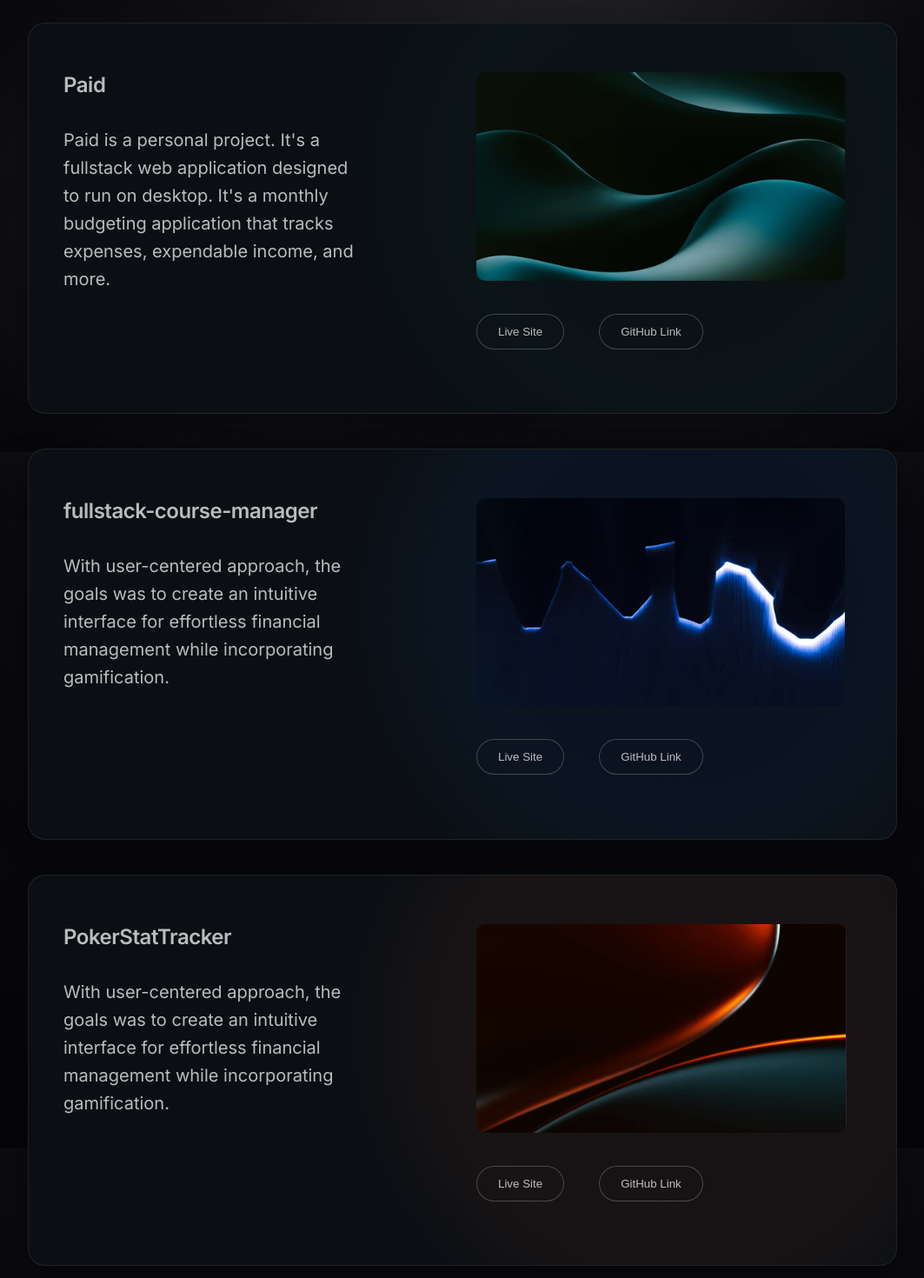
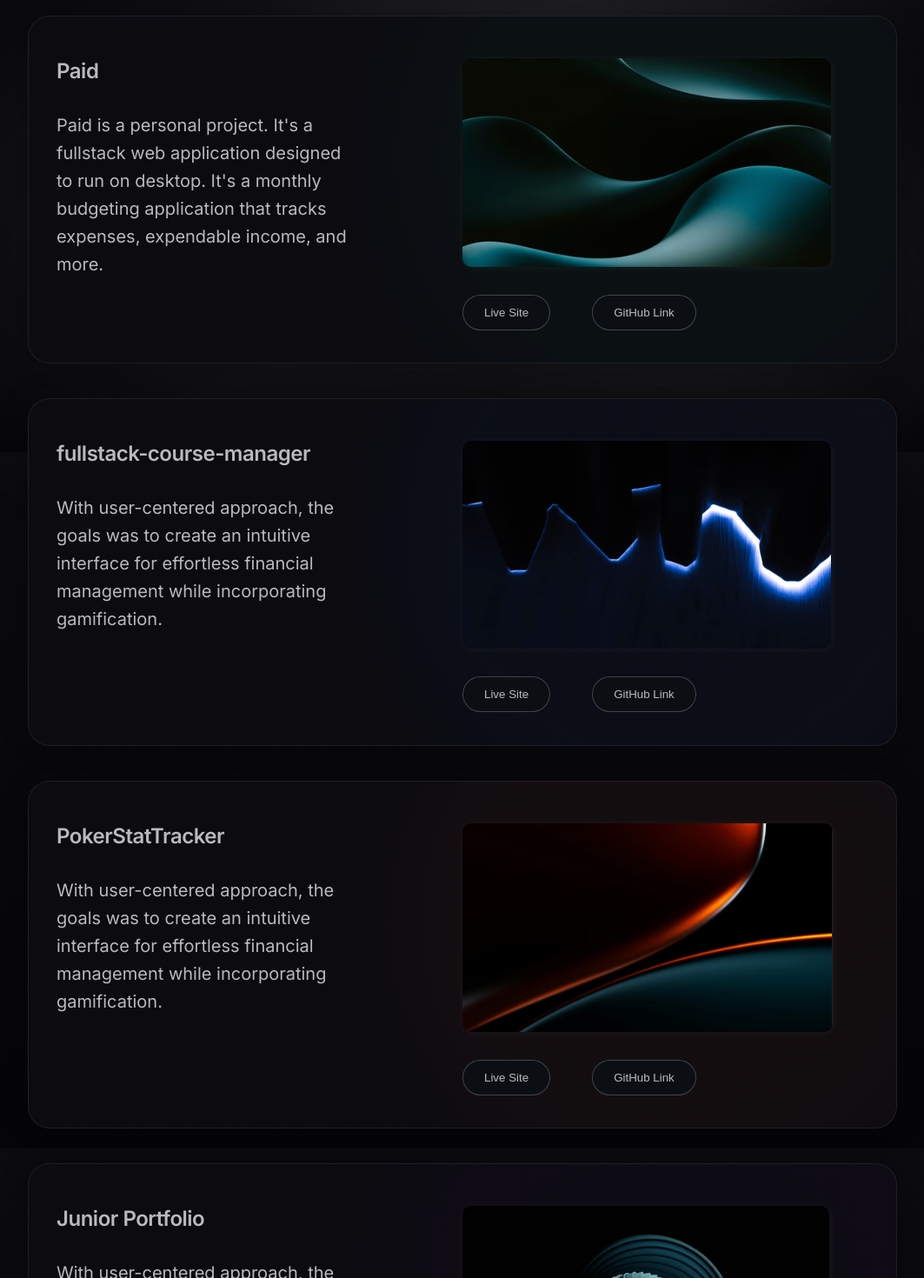
Before and after one commit to sgaona21/dev-portfolio-2025, a React (Vite) app in the folder client/: page / in a window 1280 px wide. Shown: the part 280-1750 px from the top of the page at 87% size, without its empty margins (108-1171 px from the left). Built offline with nearby package versions, Linux system fonts and the light colour scheme.

Commit message:
fixed stack scroll bug, applied new gradients, works on mobile, tab, and desktop

```diff
--- a/client/src/components/Nav.jsx
+++ b/client/src/components/Nav.jsx
@@ -7,6 +7,7 @@ const Nav = (props) => {
     return (
       <div className="nav">
         <div className="headline">Steven Gaona | Software Developer</div>
+        <div className="headline-mobile">Steven Gaona | Developer</div>
         <div className='nav-links-ham'>
           <div className="nav-links">
           {/* <NavLink to='#projects' >Projects</NavLink> */}
--- a/client/src/components/Projects.jsx
+++ b/client/src/components/Projects.jsx
@@ -7,35 +7,11 @@ import placeholder4 from '../assets/placeholder-4.png'
 
 const Projects = ({ children }) => {
 
-  const containerRef = useRef(null);
-  const lastCardRef = useRef(null);
+    return (
+      <div>
+        <h1 id="projects">My Projects</h1>
 
-  useEffect(() => {
-    const el = containerRef.current;
-    const last = lastCardRef.current;
-    const stickTopPx = parseFloat(
-      getComputedStyle(el).getPropertyValue("--stick-top")
-    );
-
-    const onScroll = () => {
-      const top = last.getBoundingClientRect().top;
-      // when last card’s top reaches the sticky line, lock stack
-      el.classList.toggle("stack-locked", top <= stickTopPx + 1);
-    };
-
-    onScroll();
-    window.addEventListener("scroll", onScroll, { passive: true });
-    return () => window.removeEventListener("scroll", onScroll);
-  }, []);
-
-
-
-
-    return (
-        <div>
-            <h1 id="projects">My Projects</h1>
-
-            <div className="projects-container" ref={containerRef} >
+        {/* <div className="projects-container" ref={containerRef} >
                 <div className="thumbnail">
                     <h2>Paid</h2>
                     <p>Paid is a personal project. It's a fullstack web application designed to run on desktop. It's a monthly budgeting application that tracks expenses, expendable income, and more.</p>
@@ -82,9 +58,107 @@ const Projects = ({ children }) => {
                         <img src={placeholder4} alt="thumbnail of project"/>
                     </div>
                 </div>
-            </div>
+            </div> */}
+
+
+
+
+
+
+
+
+
+
+
+        <div className="projects-container">
+          <ul id="cards">
+            <li className="card" id="card1">
+                <div className="card-content">
+                    <h2>Paid</h2>
+                    <p>
+                        Paid is a personal project. It's a fullstack web application
+                        designed to run on desktop. It's a monthly budgeting application
+                        that tracks expenses, expendable income, and more.
+                    </p>
+                    <div className="button-wrapper">
+                        <button>Live Site</button>
+                        <button>GitHub Link</button>
+                    </div>
+                    <div className="thumbnail-container">
+                        <img src={placeholder} alt="thumbnail of project" />
+                    </div>
+                </div>
+            </li>
+
+            <li className="card" id="card2">
+                <div className="card-content">
+                    <h2>fullstack-course-manager</h2>
+                    <p>
+                        With user-centered approach, the goals was to create an
+                        intuitive interface for effortless financial management while
+                        incorporating gamification.
+                    </p>
+                    <div className="button-wrapper">
+                        <button>Live Site</button>
+                        <button>GitHub Link</button>
+                    </div>
+                    <div className="thumbnail-container">
+                        <img src={placeholder2} alt="thumbnail of project" />
+                    </div>
+                </div>
+            </li>
+
+            <li className="card" id="card3">
+                <div className="card-content">
+                    <h2>PokerStatTracker</h2>
+                    <p>
+                        With user-centered approach, the goals was to create an
+                        intuitive interface for effortless financial management while
+                        incorporating gamification.
+                    </p>
+                    <div className="button-wrapper">
+                        <button>Live Site</button>
+                        <button>GitHub Link</button>
+                    </div>
+                    <div className="thumbnail-container">
+                        <img src={placeholder3} alt="thumbnail of project" />
+                    </div>
+                </div>
+            </li>
+
+
+            <li className="card" id="card4">
+                <div className="card-content">
+                    <h2>Junior Portfolio</h2>
+                    <p>
+                        With user-centered approach, the goals was to create an
+                        intuitive interface for effortless financial management while
+                        incorporating gamification.
+                    </p>
+                    <div className="button-wrapper">
+                        <button>Live Site</button>
+                        <button>GitHub Link</button>
+                    </div>
+                    <div className="thumbnail-container">
+                        <img src={placeholder4} alt="thumbnail of project" />
+                    </div>
+                </div>
+            </li>
+
+          </ul>
         </div>
-    )
+
+
+
+
+
+
+
+
+
+
+      </div>
+    );
 }
 
 export default Projects;
--- a/client/src/styles/styles.css
+++ b/client/src/styles/styles.css
@@ -73,6 +73,10 @@ body::before {
     animation-duration: 6s;
 }
 
+footer {
+    height: 500px;
+}
+
 
 
 
@@ -91,9 +95,15 @@ body::before {
 }
 
 .headline {
-    visibility: hidden;
+    display: none;
     align-self: center;
 }
+
+.headline-mobile {
+    display: flex;
+    align-items: center;
+}
+
 
 .nav-links {
     display: none
@@ -184,6 +194,11 @@ body::before {
 }
 
 
+
+
+
+
+
 /* PROJECTS */
 
 h1 {
@@ -193,57 +208,66 @@ h1 {
     letter-spacing: 2px;
 }
 
-.projects-container {
+/* .projects-container {
     display: flex;
     flex-direction: column;
     align-items: center;
-}
+} */
 
-.thumbnail-container {
+/* .thumbnail-container {
     padding: .5rem;
-}
+} */
 
-.thumbnail img {
+/* .thumbnail img {
     width: 100%;
     border-radius: 10px;
-}
+} */
 
-.thumbnail {
+/* .card-content img {
+    width: 100%;
+    border-radius: 10px;
+} */
+
+/* .thumbnail {
     border: 1px solid rgba(245, 245, 245, 0.081);
     width: 90%;
     border-radius: 20px;
     padding: 1rem;
-}
+} */
 
-.thumbnail h2,
+/* .card-content {
+    border: 1px solid rgba(245, 245, 245, 0.081);
+    width: 90%;
+    border-radius: 20px;
+    padding: 1rem;
+} */
+
+/* .thumbnail h2,
 .thumbnail p,
 .thumbnail button {
     margin: .5rem;
 
-}
+} */
 
-.button-wrapper {
-    display: flex;
-    justify-content: start;
-}
+/* .card-content h2,
+.card-content p,
+.card-content button {
+    margin: .5rem;
 
-.button-wrapper button {
-    padding: .75rem 1rem .75rem 1rem;
-    border-radius: 25px;
-    border: none;
-    background: #0b0f14;
-    border: 1px solid rgba(245, 245, 245, 0.232);
-}
-
-.button-wrapper button:hover {
-    cursor: pointer;
-    color: black;
-    background-color: rgba(245, 245, 245, 0.834)
-}
+} */
 
 
-/* PROJECT CARD STACK */
-.projects-container {
+
+
+
+
+
+
+
+
+/****************** PROJECT CARD STACK ********************/
+
+/* .projects-container {
     --stick-top: clamp(56px, 15vh, 120px);
     --peek: 1rem;
     display: grid;
@@ -256,7 +280,6 @@ h1 {
     justify-items: center;
 }
 
-/* base card */
 .projects-container .thumbnail {
     position: sticky;
     top: var(--stick-top);
@@ -291,7 +314,224 @@ h1 {
 .projects-container .thumbnail:nth-child(4) {
     z-index: 4;
     --i: 3;
+} */
+
+:root {
+	--cards: 4;
+	--cardHeight: 60vh;
+    --cardHeightTablet: 25vh;
+	--cardTopPadding: 2rem;
+	--cardMargin: 5vw;
 }
+
+.projects-container {
+	width: 100%;
+	margin: 0 auto;
+}
+
+#cards {
+	display: grid;
+	grid-template-columns: 1fr;
+	grid-template-rows: repeat(var(--cards), var(--cardHeight));
+	gap: 1px;
+	padding-bottom: calc(var(--cards) * var(--cardTopPadding));
+	margin-bottom: var(--cardMargin);
+}
+
+#card1 {
+	--index: 1;
+}
+#card2 {
+	--index: 2;
+}
+#card3 {
+	--index: 3;
+}
+#card4 {
+	--index: 4;
+}
+
+.card {
+	position: sticky;
+	top: 0;
+	padding-top: calc(var(--index) * var(--cardTopPadding));
+}
+
+.card-content {
+	padding: 2rem;
+    border: 1px solid rgba(245, 245, 245, 0.081);
+	border-radius: 25px;
+	box-shadow: 0 0 30px 0 rgba(0,0,0,0.3);
+    width: 90%;
+    height: var(--cardHeight);
+    margin: auto;
+    background-color:#0b0b10
+}
+
+.card-content h2, .card-content p, .button-wrapper {
+    margin-bottom: 2rem;
+}
+
+.button-wrapper {
+    display: flex;
+    justify-content: start;
+}
+
+.button-wrapper > :first-child {
+    margin-right: 1rem;
+}
+
+.button-wrapper button {
+    padding: .75rem 1rem .75rem 1rem;
+    border-radius: 25px;
+    border: none;
+    background: #0b0f14;
+    border: 1px solid rgba(245, 245, 245, 0.232);
+}
+
+.button-wrapper button:hover {
+    cursor: pointer;
+    color: black;
+    background-color: rgba(245, 245, 245, 0.834)
+}
+
+.thumbnail-container {
+    display: flex;
+    justify-content: center;
+}
+
+.thumbnail-container img {
+    max-width: 100%;
+    border-radius: 10px;
+    box-shadow: 1px 1px 10px rgba(245, 245, 245, 0.058);
+}
+
+
+/* CARD GRADIENT */
+#card1 .card-content {
+    position: relative;
+    overflow: hidden;
+}
+
+#card1 .card-content::before {
+    content: "";
+    position: absolute;
+    inset: -1px;
+    border-radius: inherit;
+    pointer-events: none;
+
+    background: radial-gradient(
+        350px 350px at 75% 40%,
+        rgba(0, 255, 153, 0.02) 50%,
+        rgba(0, 255, 153, 0.02) 75%,
+        transparent 110%
+    );
+
+    mix-blend-mode: screen;
+    z-index: 0;
+}
+
+#card1 .card-content > * {
+    position: relative;
+    z-index: 1;
+}
+
+
+
+
+#card2 .card-content {
+    position: relative;
+    overflow: hidden;
+}
+
+#card2 .card-content::before {
+    content: "";
+    position: absolute;
+    inset: -1px;
+    border-radius: inherit;
+    pointer-events: none;
+
+    background: radial-gradient(
+        350px 350px at 75% 40%,
+        rgba(0, 55, 255, 0.03) 50%,
+        rgba(6, 113, 244, 0.03) 75%,
+        transparent 110%
+    );
+
+    mix-blend-mode: screen;
+    z-index: 0;
+}
+
+#card2 .card-content > * {
+    position: relative;
+    z-index: 1;
+}
+
+
+
+
+#card3 .card-content {
+    position: relative;
+    overflow: hidden;
+}
+
+#card3 .card-content::before {
+    content: "";
+    position: absolute;
+    inset: -1px;
+    border-radius: inherit;
+    pointer-events: none;
+
+    background: radial-gradient(
+        350px 350px at 75% 40%,
+        rgba(255, 77, 0, 0.03) 50%,
+        rgba(244, 81, 6, 0.03) 75%,
+        transparent 110%
+    );
+
+    mix-blend-mode: screen;
+    z-index: 0;
+}
+
+#card3 .card-content > * {
+    position: relative;
+    z-index: 1;
+}
+
+
+
+
+#card4 .card-content {
+    position: relative;
+    overflow: hidden;
+}
+
+#card4 .card-content::before {
+    content: "";
+    position: absolute;
+    inset: -1px;
+    border-radius: inherit;
+    pointer-events: none;
+
+    background: radial-gradient(
+        350px 350px at 75% 40%,
+        rgba(183, 0, 255, 0.01) 50%,
+        rgba(189, 6, 244, 0.02) 75%,
+        transparent 110%
+    );
+
+    mix-blend-mode: screen;
+    z-index: 0;
+}
+
+#card4 .card-content > * {
+    position: relative;
+    z-index: 1;
+}
+
+
+
+
 
 
 
@@ -403,23 +643,25 @@ h1 {
 
 
 
-/***** BREAKPOINTS *****/
+/************************ BREAKPOINTS ******************************/
 
 /* MOBILE */
 
 @media (max-width: 768px) {
-    .projects-container {
-        --stick-top: 25px;
-    }
+
 
 }
 
-/* Tablet View */
+/****** Tablet View ******/
 @media (min-width: 768px) {
 
     .headline {
-        visibility: visible;
+        display: block;
         align-self: center;
+    }
+
+    .headline-mobile {
+        display: none;
     }
 
     .nav-links-ham {
@@ -458,46 +700,78 @@ h1 {
         max-width: 1050px;
     }
 
-    .thumbnail {
+    #cards {
+        gap: .25rem;
+    }
+
+    #cards {
+        display: grid;
+        grid-template-columns: 1fr;
+        grid-template-rows: repeat(var(--cards), 45vh);
+        gap: 1px;
+        padding-bottom: calc(var(--cards) * var(--cardTopPadding));
+        margin-bottom: 10px;
+    }
+
+    .card {
+        position: sticky;
+        top: 0;
+        padding-top: calc(var(--index) * var(--cardTopPadding));
+    }
+
+     .card-content {
         display: grid;
         grid-template-columns: 1fr 1fr;
         grid-template-rows: auto auto auto;
-        gap: 1rem;
         align-items: start;
         justify-items: start;
-        height: 450px;
         padding: 3rem 2rem 3rem 2rem;
         max-width: 1000px;
+        height: 45vh;
     }
 
-    .thumbnail> :nth-child(1) {
+    .card-content > :nth-child(1) {
         grid-column: 1;
         grid-row: 1;
     }
 
-    .thumbnail> :nth-child(2) {
+    .card-content > :nth-child(2) {
         grid-column: 1;
         grid-row: 2 / span 3;
     }
 
-    .thumbnail> :nth-child(3) {
+    .card-content > :nth-child(3) {
         grid-column: 2;
         grid-row: 3;
     }
 
-    .thumbnail> :nth-child(4) {
+    .card-content > :nth-child(4) {
         grid-column: 2;
-        grid-row: 1 / span 2
+        grid-row: 1 / span 2;
+        margin-bottom: 2rem;
     }
 
-    .thumbnail h2,
-    .thumbnail p {
+    .card-content h2,
+    .card-content p {
         width: 75%;
     }
 
-    .thumbnail p {
-    font-size: 1.1rem
+    .card-content p {
+        font-size: 1.1rem
     }
+
+    .button-wrapper {
+        width: 100%;
+        display: flex;
+        justify-content: start;
+    }
+
+    .button-wrapper > :first-child {
+        margin-right: 3rem;
+    }
+
+
+
 
     .orbit__item {
         background: #111111cd;
@@ -510,16 +784,18 @@ h1 {
         margin-right: 4rem;
     }
 
-    .projects-container {
+
+
+
+    /* .projects-container {
         gap: 3vh;
-    }
+    } */
 
     .button-wrapper button {
         padding: .75rem 1.5rem .75rem 1.5rem;
-        margin-right: 2rem;
     }
 
-    .projects-container .thumbnail:nth-child(1) {
+    /* #card1 {
     position: sticky;
     top: var(--stick-top);
     background: #0b0f14;
@@ -529,9 +805,17 @@ h1 {
     transform: translateY(calc(var(--i, 0) * var(--peek)));
     transition: transform 400ms ease;
     isolation: isolate;
-}
+} */
 
-.projects-container .thumbnail:nth-child(1)::before {
+    /* #card1 {
+        background: #0b0f14;
+        border-radius: 20px;
+        box-shadow: 0 10px 30px rgba(0, 0, 0, .35);
+    } */
+
+
+
+/* #card1::before {
     content: "";
     position: absolute;
     inset: -1px;
@@ -546,9 +830,20 @@ h1 {
     );
 
     mix-blend-mode: screen;
-}
+}  */
 
-.projects-container .thumbnail:nth-child(2) {
+
+
+
+
+
+
+
+
+
+
+
+/* .projects-container .thumbnail:nth-child(2) {
     position: sticky;
     top: var(--stick-top);
     background: #0b0f14;
@@ -558,9 +853,17 @@ h1 {
     transform: translateY(calc(var(--i, 0) * var(--peek)));
     transition: transform 400ms ease;
     isolation: isolate;
-}
+} */
 
-.projects-container .thumbnail:nth-child(2)::before {
+/* #card2 {
+    background: #0b0f14;
+    border-radius: 20px;
+    box-shadow: 0 10px 30px rgba(0, 0, 0, .35);
+    overflow: clip;
+    isolation: isolate;
+} */
+
+/* .projects-container .thumbnail:nth-child(2)::before {
     content: "";
     position: absolute;
     inset: -1px;
@@ -575,9 +878,26 @@ h1 {
     );
 
     mix-blend-mode: screen;
-}
+} */
 
-.projects-container .thumbnail:nth-child(3) {
+/* #card2::before {
+    content: "";
+    position: absolute;
+    inset: -1px;
+    border-radius: inherit;
+    pointer-events: none;
+
+    background: radial-gradient(
+        350px 350px at 75% 40%,
+        rgba(0, 55, 255, 0.05) 50%,
+        rgba(6, 113, 244, 0.06) 75%,
+        transparent 110%
+    );
+
+    mix-blend-mode: screen;
+} */
+
+/* .projects-container .thumbnail:nth-child(3) {
     position: sticky;
     top: var(--stick-top);
     background: #0b0f14;
@@ -587,9 +907,17 @@ h1 {
     transform: translateY(calc(var(--i, 0) * var(--peek)));
     transition: transform 400ms ease;
     isolation: isolate;
-}
+} */
 
-.projects-container .thumbnail:nth-child(3)::before {
+/* #card3 {
+    background: #0b0f14;
+    border-radius: 20px;
+    box-shadow: 0 10px 30px rgba(0, 0, 0, .35);
+    overflow: clip;
+    isolation: isolate;
+} */
+
+/* .projects-container .thumbnail:nth-child(3)::before {
     content: "";
     position: absolute;
     inset: -1px;
@@ -602,9 +930,24 @@ h1 {
         transparent 110%
     );
     mix-blend-mode: screen;
-}
+} */
 
-.projects-container .thumbnail:nth-child(4) {
+/* #card3::before {
+    content: "";
+    position: absolute;
+    inset: -1px;
+    border-radius: inherit;
+    pointer-events: none;
+    background: radial-gradient(
+        350px 350px at 75% 40%,
+        rgba(255, 77, 0, 0.05) 50%,
+        rgba(244, 81, 6, 0.06) 75%,
+        transparent 110%
+    );
+    mix-blend-mode: screen;
+} */
+
+/* .projects-container .thumbnail:nth-child(4) {
     position: sticky;
     top: var(--stick-top);
     background: #0b0f14;
@@ -614,9 +957,17 @@ h1 {
     transform: translateY(calc(var(--i, 0) * var(--peek)));
     transition: transform 400ms ease;
     isolation: isolate;
-}
+} */
 
-.projects-container .thumbnail:nth-child(4)::before {
+/* #card4 {
+    background: #0b0f14;
+    border-radius: 20px;
+    box-shadow: 0 10px 30px rgba(0, 0, 0, .35);
+    overflow: clip;
+    isolation: isolate;
+} */
+
+/* .projects-container .thumbnail:nth-child(4)::before {
     content: "";
     position: absolute;
     inset: -1px;
@@ -629,7 +980,24 @@ h1 {
         transparent 110%
     );
     mix-blend-mode: screen;
-}
+} */
+
+/* #card4::before {
+    content: "";
+    position: absolute;
+    inset: -1px;
+    border-radius: inherit;
+    pointer-events: none;
+    background: radial-gradient(
+        350px 350px at 75% 40%,
+        rgba(183, 0, 255, 0.02) 50%,
+        rgba(189, 6, 244, 0.04) 75%,
+        transparent 110%
+    );
+    mix-blend-mode: screen;
+} */
+
+
 }
 
 /* Desktop View */
@@ -646,8 +1014,39 @@ h1 {
         margin-right: 4rem;
     }
 
-    .thumbnail p {
-    font-size: 1.25rem;
+    #cards {
+        display: grid;
+        grid-template-columns: 1fr;
+        grid-template-rows: repeat(var(--cards), 45vh);
+        gap: 3rem;
+        padding-bottom: calc(var(--cards) * var(--cardTopPadding));
+        margin-bottom: 10px;
+    }
+
+    .card {
+        position: sticky;
+        top: 0;
+        padding-top: calc(var(--index) * var(--cardTopPadding));
+    }
+
+
+    .card-content {
+        display: grid;
+        grid-template-columns: 1fr 1fr;
+        grid-template-rows: auto auto auto;
+        align-items: start;
+        justify-items: start;
+        padding: 3rem 2rem 3rem 2rem;
+        max-width: 1000px;
+        height: 50vh;
+    }
+
+    .card-content p {
+        font-size: 1.25rem;
+    }
+
+    .card-content p {
+        font-size: 1.25rem;
     }
 
     .nav {
```
